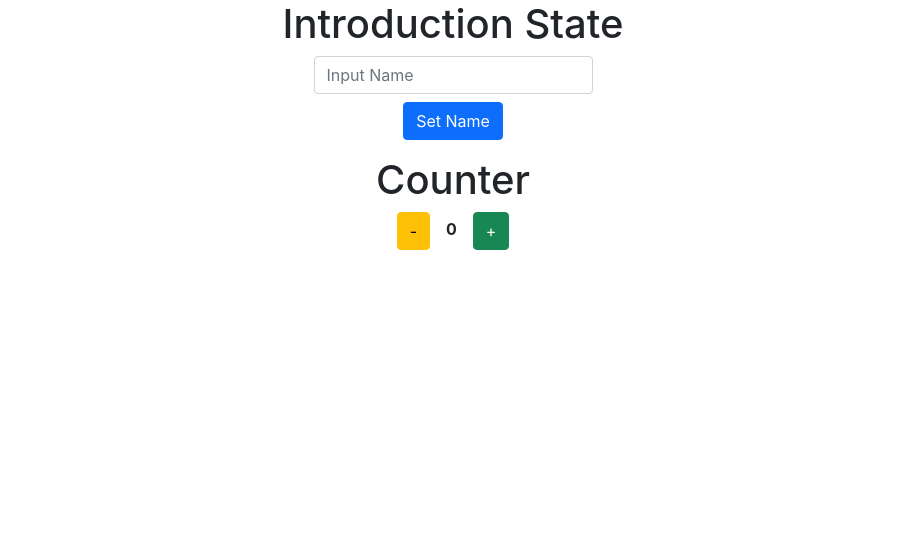
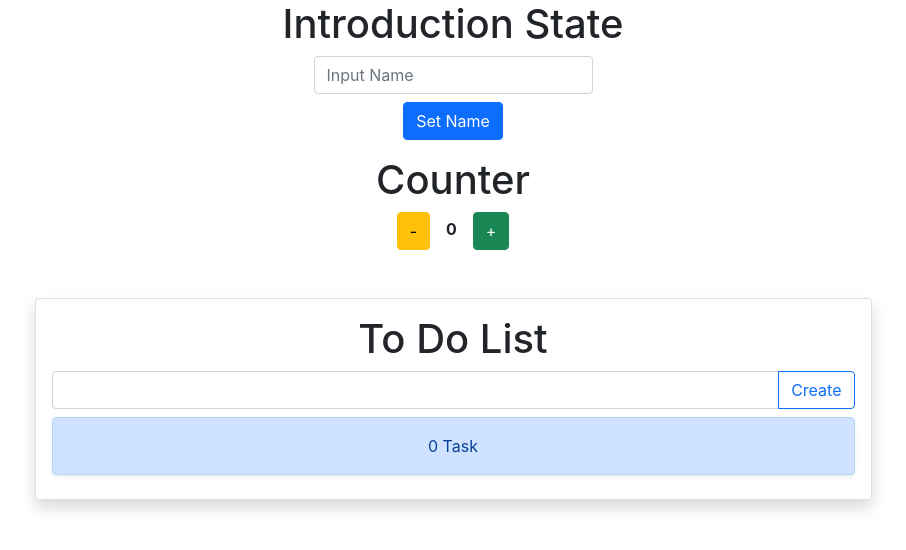
Before and after one commit to Abdi-01/JCWDLS02-Intro_react, a React (Create React App) app: page / in a window 1280 px wide. Shown: the top 550 px of the page, without its empty margins (187-1093 px from the left). Built offline with nearby package versions, Linux system fonts and the light colour scheme.

Commit message:
todo app

```diff
--- a/src/Pages/HomePage.jsx
+++ b/src/Pages/HomePage.jsx
@@ -8,7 +8,9 @@ class HomePage extends React.Component {
         // Media penyimpanan utama pada setiap component react
         this.state = {
             name: "",
-            counter: 0
+            counter: 0,
+            data: [],
+            todo: ""
         }
     }
 
@@ -19,19 +21,31 @@ class HomePage extends React.Component {
     printName = () => {
         return <h1>{this.state.name}</h1>
     }
-
-    handleInput = (element) => {
-        console.log(element.target)
-    }
-
     btnInc = () => {
         this.setState({ counter: this.state.counter += 1 })
     }
 
 
+    handleInput = (element) => {
+        // console.log(element.target.value)
+        this.setState({ todo: element.target.value })
+    }
+
+    btnSubmit = () => {
+        let temp = [...this.state.data]; // menyalin data sebelumnya dari state.data
+        // Menambahkan data yg baru kedalam temp
+        temp.push({
+            id: this.state.data.length + 1,
+            todo: this.state.todo
+        });
+        this.setState({ data: temp });
+    }
+
+
+
     // Fungsi method untuk merender component html react nantinya
     render() {
-        let { name, counter } = this.state
+        let { name, counter, data } = this.state
         return (
             <div className="container">
                 <h1>Introduction State</h1>
@@ -39,7 +53,6 @@ class HomePage extends React.Component {
                     placeholder="Input Name"
                     className="form-control w-25 m-auto"
                     ref="inputName"
-                    onChange={this.handleInput}
                 />
                 <button className="btn btn-primary my-2"
                     type="button" onClick={this.btnSetName}>Set Name</button>
@@ -52,6 +65,16 @@ class HomePage extends React.Component {
                         <button type="button" className="btn btn-success" onClick={this.btnInc}>+</button>
                     </div>
                 </div>
+                <div id="todo-app" className="card p-3 shadow w-75 m-auto my-5">
+                    <h1>To Do List</h1>
+                    <div className="input-group">
+                        <input type="text" className="form-control" onChange={this.handleInput} />
+                        <button className="btn btn-outline-primary" onClick={this.btnSubmit}>Create</button>
+                    </div>
+                    <div className="alert alert-primary my-2 shadow-sm">
+                        {data.length} Task
+                    </div>
+                </div>
             </div>
         );
     }
```
